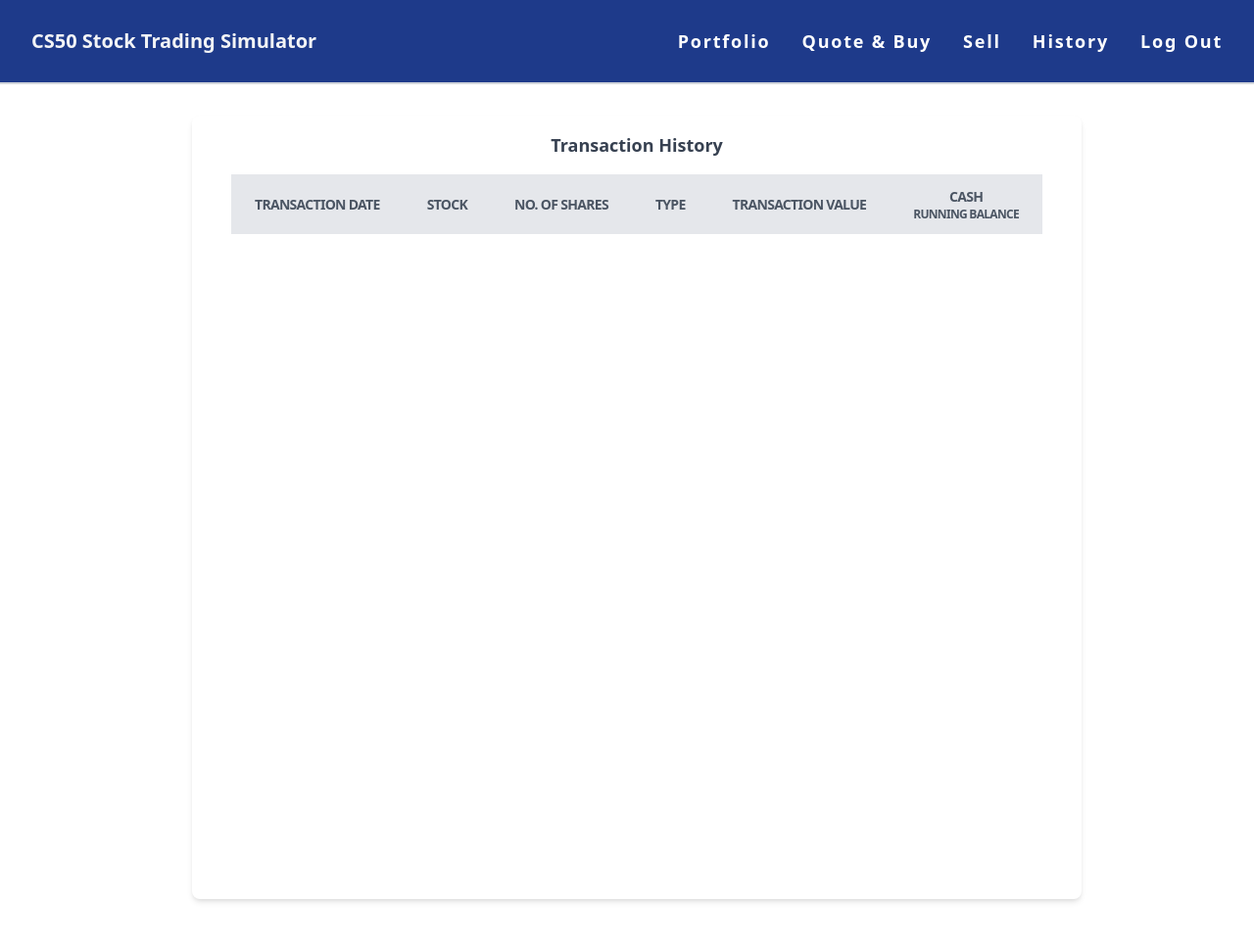
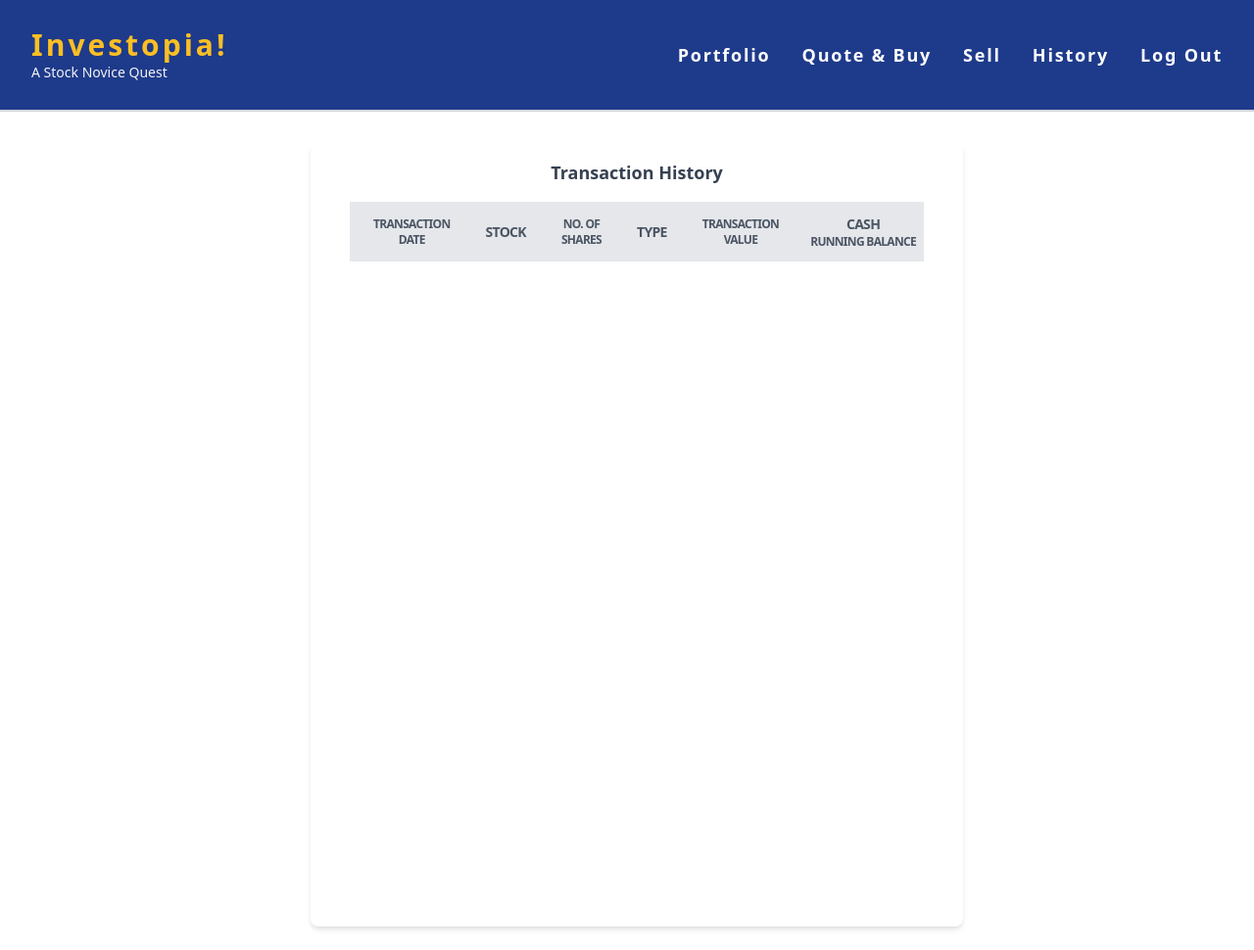
Before and after one commit to hateryx/efinance, a Flask app: page /history in a window 1280 px wide. Shown: the whole page at 98% size. Before the commit the page ends 921 px from the top, so only its background shows below. Run offline with Flask 3, Linux system fonts and the light colour scheme; a user stored in the database is signed in; data comes from the database, SQL or seed files in the repository; lists and menus that the app fills with data are empty.

Commit message:
Improved UI using TailwindCSS and Jinja

```diff
--- /dev/null
+++ b/static/css/exp.css
@@ -0,0 +1,25 @@
+.animate-fade-in {
+    animation: fade-in 0.5s;
+  }
+
+  .animate-fade-out {
+    animation: fade-out 0.5s;
+  }
+
+  @keyframes fade-in {
+    from {
+      opacity: 0;
+    }
+    to {
+      opacity: 1;
+    }
+  }
+
+  @keyframes fade-out {
+    from {
+      opacity: 1;
+    }
+    to {
+      opacity: 0;
+    }
+  }
--- a/templates/apology.html
+++ b/templates/apology.html
@@ -6,7 +6,7 @@
 
 {% block main %}
     <!-- https://memegen.link/ -->
-    <div class="flex items-center justify-center min-h-screen">
-        <img alt="{{ top }}" src="http://memegen.link/custom/{{ top | urlencode }}/{{ bottom | urlencode }}.jpg?alt=https://i.imgur.com/CsCgN7Ll.png&width=400" title="{{ top }}">
+    <div class="flex-start m-4 min-h-screen">
+        <img alt="{{ top }}" class="object-contain" src="http://memegen.link/custom/{{ top | urlencode }}/{{ bottom | urlencode }}.jpg?alt=https://i.imgur.com/CsCgN7Ll.png&width=400" title="{{ top }}">
     </div>
 {% endblock %}
--- a/templates/history.html
+++ b/templates/history.html
@@ -11,12 +11,21 @@
         <tr
           class="bg-gray-200 text-gray-600 uppercase text-sm leading-normal tracking-tighter text-center"
         >
-          <th class="py-3 px-6">Transaction Date</th>
-          <th class="py-3 px-6">Stock</th>
-          <th class="py-3 px-6">No. of Shares</th>
-          <th class="py-3 px-6">Type</th>
-          <th class="py-3 px-6">Transaction Value</th>
-          <th class="py-3 px-6">
+          <th class="py-3 px-6 text-xs">
+            <p>Transaction</p>
+            <p>Date</p>
+          </th>
+          <th class="py-3 px-3">Stock</th>
+          <th class="py-3 px-6 text-xs">
+            <p>No. of</p>
+            <p>Shares</p>
+          </th>
+          <th class="py-3 px-3">Type</th>
+          <th class="py-3 px-6 text-xs">
+            <p>Transaction</p>
+            <p>Value</p>
+          </th>
+          <th class="py-3 px-2">
             <p>Cash</p>
             <p class="text-xs">Running Balance</p>
           </th>
@@ -25,12 +34,22 @@
       <tbody class="text-gray-600 text-sm font-light">
         {% for each in cash_history %}
         <tr class="border-b border-gray-200 hover:bg-gray-100">
-          <td class="py-3 px-6">{{ each.txn_date }}</td>
-          <td class="py-3 px-6">{{ each.stock }}</td>
+          <td class="py-3 px-6 text-xs">{{ each.txn_date }}</td>
+          <td class="py-3 px-3">{{ each.stock }}</td>
           <td class="py-3 px-6">{{ each.no_of_shares }}</td>
-          <td class="py-3 px-6">{{ each.txn_type }}</td>
-          <td class="py-3 px-6">{{ each.amount_change|usd }}</td>
-          <td class="py-3 px-6">{{ each.cash_end_bal|usd }}</td>
+          <td class="py-3 px-3">
+            {{ each.txn_type }}
+            <!-- <td class="py-3 px-6">{{ each.amount_change|usd }}</td> -->
+          </td>
+
+          <td class="py-3 px-6">
+            {% if each.amount_change < 0 %}
+            <p class="text-red-700">{{ each.amount_change|usd }}</p>
+            {% else %}
+            <p class="text-green-700">{{ each.amount_change|usd }}</p>
+            {% endif %}
+          </td>
+          <td class="py-3 px-2">{{ each.cash_end_bal|usd }}</td>
         </tr>
         {% endfor %}
       </tbody>
--- a/templates/index.html
+++ b/templates/index.html
@@ -8,7 +8,7 @@
     <!-- Hero section -->
     <section class="bg-white py-20">
         <div class="max-w-4xl mx-auto">
-            <h1 class="text-4xl font-bold text-gray-800 mb-8">Learn to Trade Stocks</h1>
+            <h1 class="text-4xl font-bold text-gray-800 mb-8">Learn to Trade Stocks at Investopia!</h1>
             <p class="text-gray-600 leading-loose mb-8">Lorem ipsum dolor sit amet, consectetur adipiscing elit. Duis quis ante at enim pulvinar dictum. Fusce dapibus mauris sit amet libero rutrum, eget aliquet dolor bibendum. Vestibulum ante ipsum primis in faucibus orci luctus et ultrices posuere cubilia Curae; Praesent euismod, lorem et tristique sagittis, augue odio ullamcorper risus, et pulvinar turpis dolor vel mi.</p>
             <a href="#" class="bg-blue-500 text-white px-6 py-3 rounded-lg shadow-lg hover:bg-blue-600 transition-colors duration-300">Get Started</a>
         </div>
--- a/templates/layout.html
+++ b/templates/layout.html
@@ -8,20 +8,28 @@
       href="https://cdn.jsdelivr.net/npm/tailwindcss@2.2.15/dist/tailwind.min.css"
       rel="stylesheet"
     />
+    <link
+      href="/static/css/exp.css"
+      rel="stylesheet"
+    />
 
     <!-- <link crossorigin="anonymous" href="https://cdn.jsdelivr.net/npm/bootstrap@5.1.3/dist/css/bootstrap.min.css" integrity="sha384-1BmE4kWBq78iYhFldvKuhfTAU6auU8tT94WrHftjDbrCEXSU1oBoqyl2QvZ6jIW3" rel="stylesheet">
     <script crossorigin="anonymous" src="https://cdn.jsdelivr.net/npm/bootstrap@5.1.3/dist/js/bootstrap.bundle.min.js" integrity="sha384-ka7Sk0Gln4gmtz2MlQnikT1wXgYsOg+OMhuP+IlRH9sENBO0LRn5q+8nbTov4+1p"></script> -->
 
-    <title>C$50 Finance: {% block title %}{% endblock %}</title>
+    <title>Trade: {% block title %}{% endblock %}</title>
   </head>
   <body>
     <header
       class="bg-blue-900 py-7 px-8 flex justify-between items-center border-b-2 border-gray-300 z-5"
     >
-      <a href="/" class="text-xl font-bold text-gray-100"
-        >CS50 Stock Trading Simulator</a
-      >
-
+      <div>
+        <a
+          href="/"
+          class="text-xl md:text-3xl font-bold text-yellow-400 tracking-widest"
+          >Investopia!</a
+        >
+        <p class="text-xs md:text-sm text-gray-100">A Stock Novice Quest</p>
+      </div>
       <nav class="md:ml-auto z-1">
         <div class="flex md:hidden">
           <button
@@ -30,52 +38,61 @@
             aria-label="Toggle menu"
             aria-expanded="false"
           >
-            <svg viewBox="0 0 24 24" class="h-6 w-6 fill-current">
+            <svg
+              viewBox="0 0 24 24"
+              id="menu-opener"
+              class="h-6 w-6 fill-current"
+            >
               <path
                 fill-rule="evenodd"
                 d="M4 6h16v2H4zm0 5h16v2H4zm16 4H4v2h16z"
               />
             </svg>
+            <svg
+              id="menu-closer"
+              class="w-6 h-6 hidden"
+              xmlns="http://www.w3.org/2000/svg"
+              fill="none"
+              viewBox="0 0 24 24"
+              stroke-width="1.5"
+              stroke="white"
+            >
+              <path
+                stroke-linecap="round"
+                stroke-linejoin="round"
+                d="M6 18L18 6M6 6l12 12"
+              />
+            </svg>
           </button>
+          <button type="button"></button>
         </div>
-        <ul id="show" class="hidden md:flex md:space-x-8 text-white font-semibold text-lg tracking-widest">
+        <ul
+          id="show"
+          class="hidden md:flex md:space-x-8 text-white font-semibold text-lg tracking-widest"
+        >
           <!--  -->
           {% if session["user_id"] %}
           <li>
-            <a href="/portfolio" class="hover:text-yellow-400"
-              >Portfolio</a
-            >
+            <a href="/portfolio" class="hover:text-yellow-400">Portfolio</a>
           </li>
           <li>
-            <a href="/quote" class="hover:text-yellow-400"
-              >Quote &amp; Buy</a
-            >
+            <a href="/quote" class="hover:text-yellow-400">Quote &amp; Buy</a>
           </li>
           <li>
-            <a href="/sell" class="hover:text-yellow-400"
-              >Sell</a
-            >
+            <a href="/sell" class="hover:text-yellow-400">Sell</a>
           </li>
           <li>
-            <a href="/history" class="hover:text-yellow-400"
-              >History</a
-            >
+            <a href="/history" class="hover:text-yellow-400">History</a>
           </li>
           <li>
-            <a href="/logout" class="hover:text-yellow-400"
-              >Log Out</a
-            >
+            <a href="/logout" class="hover:text-red-400">Log Out</a>
           </li>
           {% else %}
           <li>
-            <a href="/register" class="hover:text-yellow-400"
-              >Register</a
-            >
+            <a href="/register" class="hover:text-yellow-400">Register</a>
           </li>
           <li>
-            <a href="/login" class="hover:text-yellow-400"
-              >Log In</a
-            >
+            <a href="/login" class="hover:text-yellow-400">Log In</a>
           </li>
           {% endif %}
         </ul>
@@ -92,17 +109,39 @@
     button.addEventListener("click", () => {
       const expanded = button.getAttribute("aria-expanded") === "true" || false;
       button.setAttribute("aria-expanded", !expanded);
+
+      const menu_open_icon = document.getElementById("menu-opener");
+      const menu_close_icon = document.getElementById("menu-closer");
+
       const largeScreenClass =
-        "hidden md:flex md:space-x-8 font-semibold text-grey-200 hover:text-yellow-500";
+        "hidden md:flex md:space-x-8 font-semibold text-grey-200 hover:text-blue-800";
       const smallScreenClass =
-        "transition-all ease-in-out absolute mt-20 z-0 inset-0 min-h-screen bg-yellow-300 place-items-center flex flex-col md:space-x-8 text-blue-900 space-y-10 py-20";
+        "absolute mt-24 border-t-2 z-0 inset-0 min-h-screen bg-yellow-300 place-items-center flex flex-col md:space-x-8 text-blue-900 space-y-10 py-20";
 
       if (!expanded) {
+        menu_open_icon.classList.add("hidden");
+        menu_close_icon.classList.remove("hidden");
+
+        show.classList.remove("animate-fade-out");
+        show.classList.add("animate-fade-in");
+        setTimeout(() => {
+          show.classList.remove("animate-fade-in");
+        }, 500);
+
         largeScreenClass
           .split(" ")
           .forEach((item) => show.classList.remove(item));
         smallScreenClass.split(" ").forEach((item) => show.classList.add(item));
       } else {
+        menu_open_icon.classList.remove("hidden");
+        menu_close_icon.classList.add("hidden");
+
+        show.classList.remove("animate-fade-in");
+        show.classList.add("animate-fade-out");
+        setTimeout(() => {
+          show.classList.remove("animate-fade-out");
+        }, 500);
+
         smallScreenClass
           .split(" ")
           .forEach((item) => show.classList.remove(item));
--- a/templates/register.html
+++ b/templates/register.html
@@ -52,10 +52,4 @@
   </div>
 </form>
 
-<div class="grid mt-5">
-  <h4>Hello</h4>
-  <h4>We have a total of {{ all_users }} users!</h4>
-  <h4>{{ rows }}!</h4>
-</div>
-
 {% endblock %}
```
Also changed, not shown: templates/buy.html (deleted, +0 -31 lines), templates/portfolio.html (+6 -2 lines), templates/sell_output.html (deleted, +0 -26 lines), 1 other file.
